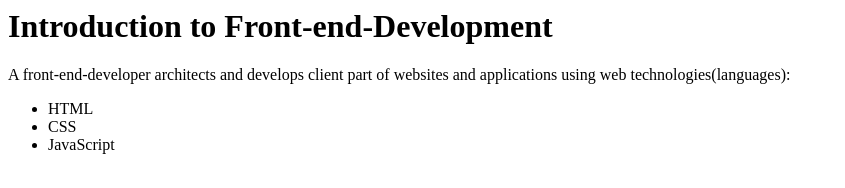
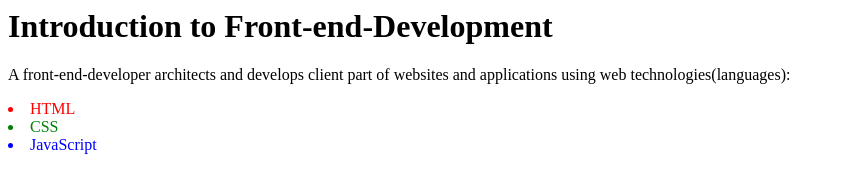
Before and after one commit to vinka57/test-frontend-development, a plain HTML site: page index.html in a window 1280 px wide. Shown: the whole page, without its empty margins (0-845 px from the left). Drawn offline with Linux system fonts and the light colour scheme.

Commit message:
dodane boje u li class

```diff
--- a/index.html
+++ b/index.html
@@ -3,8 +3,7 @@
 <p> A front-end-developer architects and develops client part of websites and applications using web technologies(languages):</p>
 
 
-<ul>
-   <li class="red-text">HTML</li>
-   <li class="green-text">CSS</li>
-   <li class="blue-text">JavaScript</li>
+<li class="red-text" style="color: red;">HTML</li>
+<li class="green-text" style="color: green;">CSS</li>
+<li class="blue-text" style="color: blue;">JavaScript</li>
 </ul>
```
